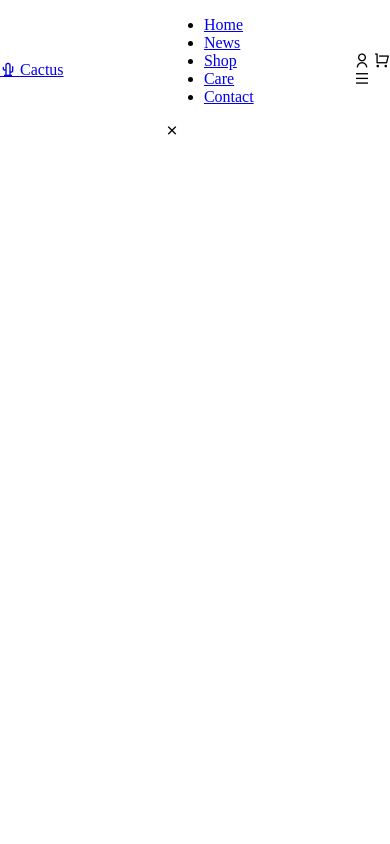
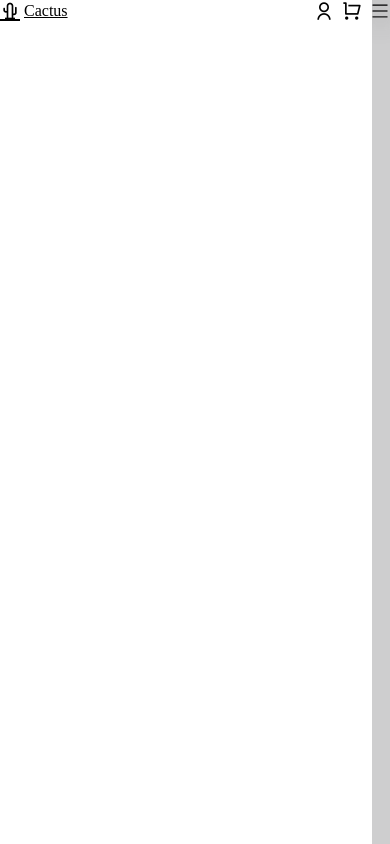
Before and after one commit to yah422/Cactus-Website, a plain HTML site: page index.html in a window 390 px wide. Drawn offline with nearby package versions, Linux system fonts and the light colour scheme.

Commit message:
add responsive part for the nav and logo part

```diff
--- a/style.css
+++ b/style.css
@@ -17,3 +17,72 @@
     justify-content: space-between;
     align-items: center;
 }
+
+.nav__logo,
+.nav__close,
+.nav__toggle,
+.nav__actions {
+    display: flex;
+    color: var(--title-color);
+    cursor: pointer;
+}
+
+.nav__logo {
+    font-weight: var(--font-semi-bold);
+    column-gap: .25rem;
+    align-items: center;
+}
+
+.nav__logo i {
+    color: var(--first-color);
+    font-size: 1.25rem;
+    font-weight: initial;
+}
+
+.nav__actions {
+    font-size: 1.25rem;
+    column-gap: .5rem;
+    align-items: center;
+}
+
+/* --------------- RESPONSIVE MOBILE ------------------- */
+@media screen and (max-width: 1150px){
+    .nav__menu {
+        position: fixed;
+        top: 0;
+        right: -100%;
+        background-color: hsla(228,24%,6%,.2);
+        backdrop-filter: blur(16px);
+        -webkit-backdrop-filter: blur(16px);
+
+        width: 80%;
+        height: 100%;
+        padding: 6rem 3rem 0;
+        transition: right .4s;
+    }
+
+}
+
+.nav__list {
+    display: flex;
+    flex-direction: column;
+    row-gap: 3rem;
+}
+
+.nav__link {
+    color: var(--title-color);
+    font-weight: var(--font-semi-bold);
+    transition: color .4s;
+}
+
+.nav__link:hover {
+    color: var(--first-color);
+}
+
+.nav__close {
+    position: absolute;
+    top: 1.15rem;
+    right: 1.5rem;
+    font-size: 1.25rem;
+
+}
```
